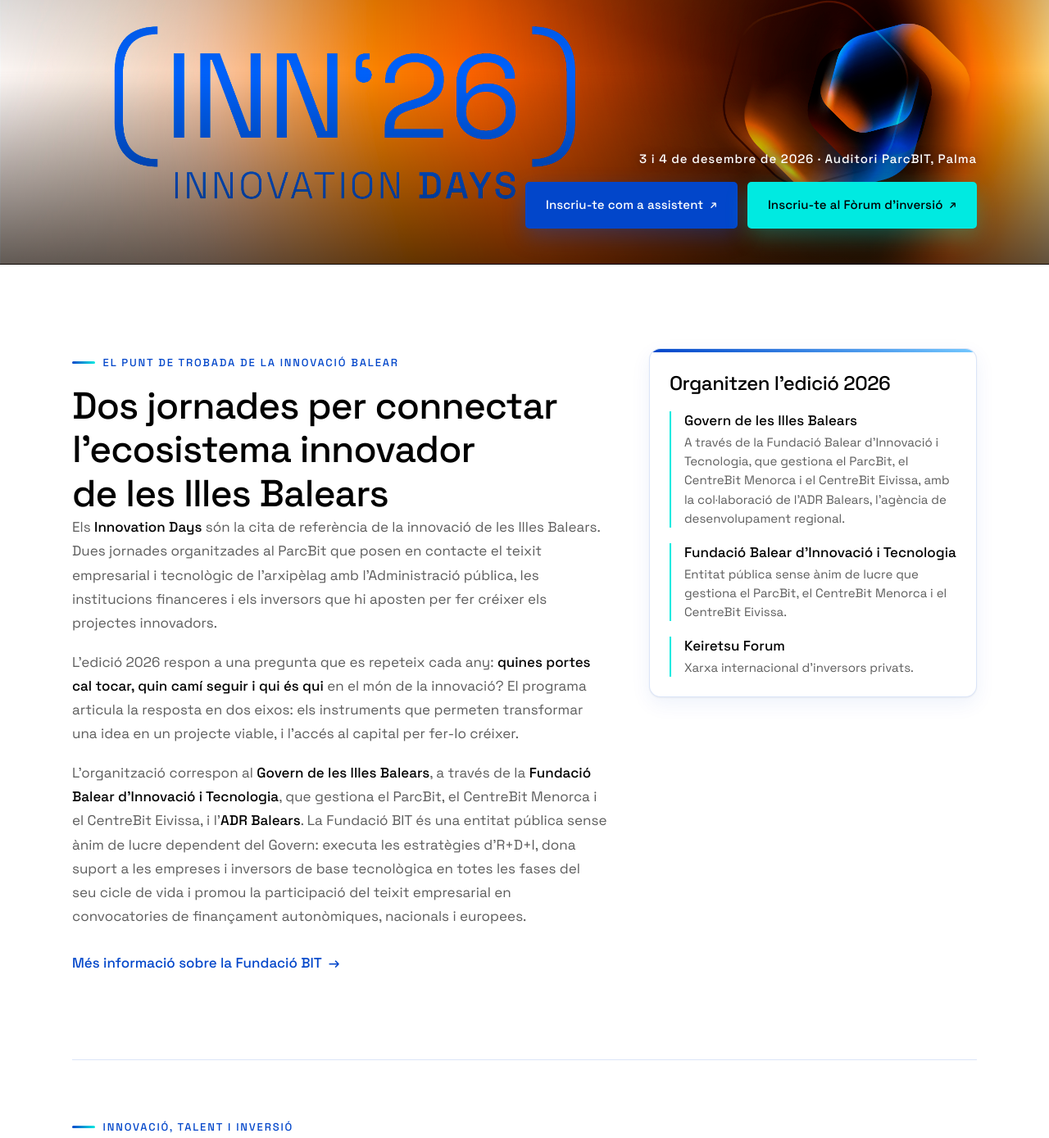
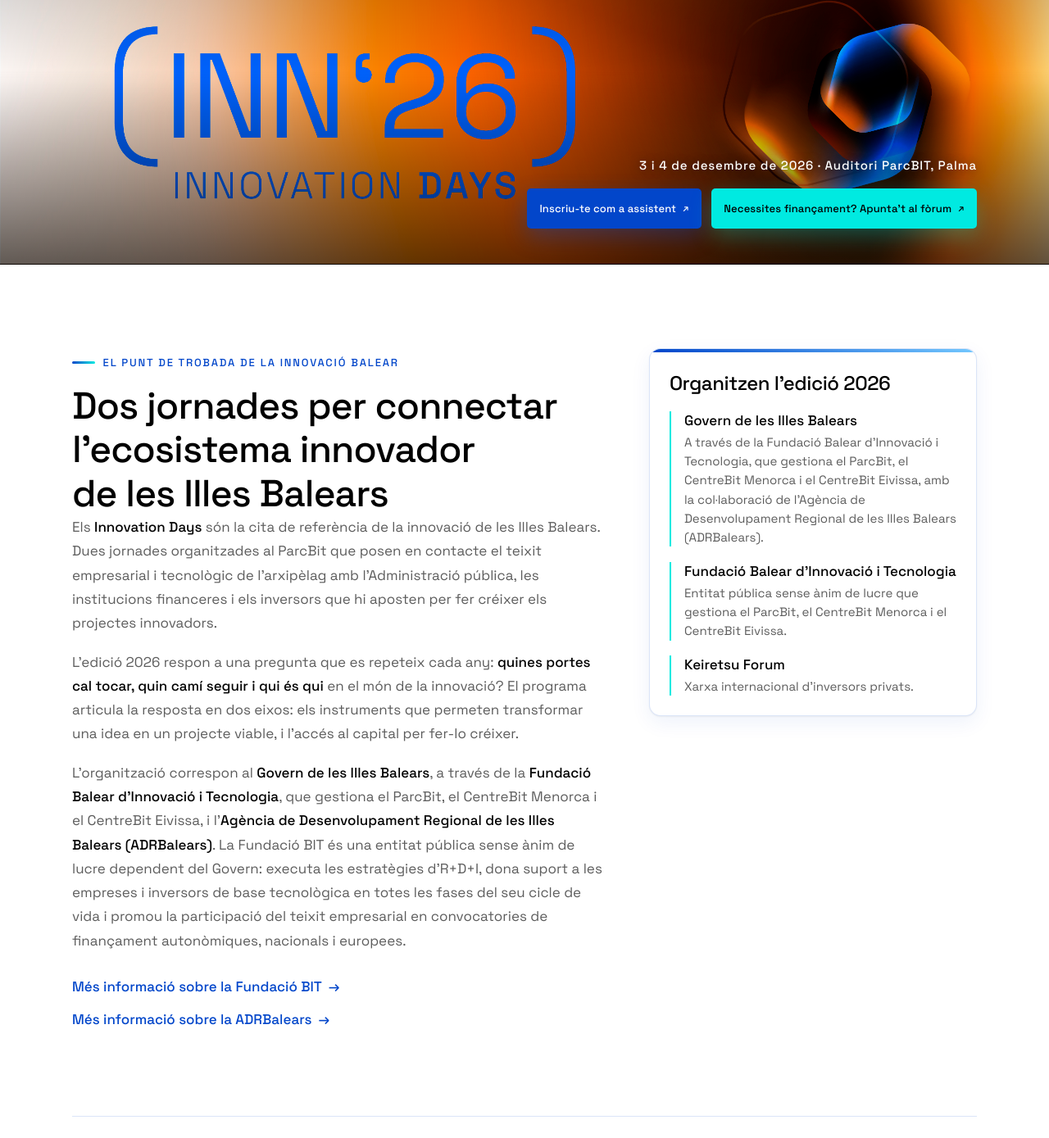
Before and after one commit to MGuerreroCabrera/innovationdays, a plain HTML site: page index.html in a window 1280 px wide. Shown: the part 137-1526 px from the top of the page at 82% size. Drawn offline with Linux system fonts and the light colour scheme.

Commit message:
Cambios ADR

```diff
--- a/index.html
+++ b/index.html
@@ -93,7 +93,7 @@
           <p class="hero__eyebrow" data-i18n="hero.eyebrow">3 i 4 de desembre de 2026 · Auditori ParcBIT, Palma</p>
           <div class="hero__actions">
             <a class="btn btn--primary" href="https://forms.cloud.microsoft/e/FkwdHGdVYX" target="_blank" rel="noopener noreferrer" data-i18n="hero.ctaAssistant">Inscriu-te com a assistent</a>
-            <a class="btn btn--secondary" href="https://keiretsuforum.es/foros-de-inversion/foro-de-inversion-palma-tech-04-12-2026/" target="_blank" rel="noopener noreferrer" data-i18n="hero.ctaForum">Inscriu-te al Fòrum d’inversió</a>
+            <a class="btn btn--secondary" href="https://keiretsuforum.es/foros-de-inversion/foro-de-inversion-palma-tech-04-12-2026/" target="_blank" rel="noopener noreferrer" data-i18n="hero.ctaForum">Necessites finançament? Apunta’t al fòrum</a>
           </div>
         </div>
       </div>
@@ -110,13 +110,19 @@
             <div class="prose">
               <p data-i18n-html="about.p1">Els <strong>Innovation Days</strong> són la cita de referència de la innovació de les Illes Balears. Dues jornades organitzades al ParcBit que posen en contacte el teixit empresarial i tecnològic de l’arxipèlag amb l’Administració pública, les institucions financeres i els inversors que hi aposten per fer créixer els projectes innovadors.</p>
               <p data-i18n-html="about.p2">L’edició 2026 respon a una pregunta que es repeteix cada any: <strong>quines portes cal tocar, quin camí seguir i qui és qui</strong> en el món de la innovació? El programa articula la resposta en dos eixos: els instruments que permeten transformar una idea en un projecte viable, i l’accés al capital per fer-lo créixer.</p>
-              <p data-i18n-html="about.p3">L’organització correspon al <strong>Govern de les Illes Balears</strong>, a través de la <strong>Fundació Balear d’Innovació i Tecnologia</strong>, que gestiona el ParcBit, el CentreBit Menorca i el CentreBit Eivissa, i l’<strong>ADR Balears</strong>. La Fundació BIT és una entitat pública sense ànim de lucre dependent del Govern: executa les estratègies d’R+D+I, dona suport a les empreses i inversors de base tecnològica en totes les fases del seu cicle de vida i promou la participació del teixit empresarial en convocatories de finançament autonòmiques, nacionals i europees.</p>
+              <p data-i18n-html="about.p3">L’organització correspon al <strong>Govern de les Illes Balears</strong>, a través de la <strong>Fundació Balear d’Innovació i Tecnologia</strong>, que gestiona el ParcBit, el CentreBit Menorca i el CentreBit Eivissa, i l’<strong>Agència de Desenvolupament Regional de les Illes Balears (ADRBalears)</strong>. La Fundació BIT és una entitat pública sense ànim de lucre dependent del Govern: executa les estratègies d’R+D+I, dona suport a les empreses i inversors de base tecnològica en totes les fases del seu cicle de vida i promou la participació del teixit empresarial en convocatories de finançament autonòmiques, nacionals i europees.</p>
             </div>
 
-            <a class="link-arrow" href="https://www.fundaciobit.org/que-es-la-fundacio-bit/" target="_blank" rel="noopener noreferrer">
-              <span data-i18n="about.link">Més informació sobre la Fundació BIT</span>
-              <span class="link-arrow__icon" aria-hidden="true">→</span>
-            </a>
+            <div class="about__links">
+              <a class="link-arrow" href="https://www.fundaciobit.org/que-es-la-fundacio-bit/" target="_blank" rel="noopener noreferrer">
+                <span data-i18n="about.link">Més informació sobre la Fundació BIT</span>
+                <span class="link-arrow__icon" aria-hidden="true">→</span>
+              </a>
+              <a class="link-arrow" href="https://adrbalears.es/" target="_blank" rel="noopener noreferrer">
+                <span data-i18n="about.linkAdr">Més informació sobre la ADRBalears</span>
+                <span class="link-arrow__icon" aria-hidden="true">→</span>
+              </a>
+            </div>
           </div>
 
           <aside class="about__aside" aria-labelledby="org-title">
@@ -125,7 +131,7 @@
               <ul class="org-card__list">
                 <li class="org-card__item">
                   <span class="org-card__name" data-i18n="about.org1">Govern de les Illes Balears</span>
-                  <span class="org-card__desc" data-i18n="about.org1Desc">A través de la Fundació Balear d’Innovació i Tecnologia, que gestiona el ParcBit, el CentreBit Menorca i el CentreBit Eivissa, amb la col·laboració de l’ADR Balears, l’agència de desenvolupament regional.</span>
+                  <span class="org-card__desc" data-i18n="about.org1Desc">A través de la Fundació Balear d’Innovació i Tecnologia, que gestiona el ParcBit, el CentreBit Menorca i el CentreBit Eivissa, amb la col·laboració de l’Agència de Desenvolupament Regional de les Illes Balears (ADRBalears).</span>
                 </li>
                 <li class="org-card__item">
                   <span class="org-card__name" data-i18n="about.org2">Fundació Balear d’Innovació i Tecnologia</span>
@@ -147,8 +153,8 @@
 
           <div class="prose prose--wide">
             <p data-i18n-html="overview.p1">El dijous 3 de desembre, la jornada se centra a <strong>Innovar a les Illes Balears</strong>: el balanç de les actuacions 2023–2026 i les oportunitats per al teixit empresarial. Hi intervenen els responsables de la RIS3 i dels principals instruments de suport —Turboconvo, CDTI i la Unitat Acceleradora de Projectes Estratègics—, els hocs d’innovació del ParcBit i els CentresBit, i casos d’èxit d’empreses de l’ecosistema que expliquen què significa innovar en primera persona.</p>
-            <p data-i18n-html="overview.p2">El divendres 4 de desembre, la jornada gira entorn de <strong>De la idea a la inversió</strong>. La Conferència i Fòrum <strong>PALMA TECH’26</strong> connecta les empreses emergents de les Illes Balears amb inversors, les empreses emergents en acció piten davant un panell qualificat i s’obre el micròfon per als inversors. La jornada es clou amb una taula rodona sobre criteris d’inversió i les claus per finançar i fer créixer una empresa emergent.</p>
-            <p data-i18n="overview.p3">Entrem les dues sessions hi ha temps per al networking: pauses cafè, espais de contacte i finger food al final de cada dia. Els Innovation Days són, en definitiva, l’espai on el talent troba capital, les pimes troben instruments i l’ecosistema es coneix de primera mà.</p>
+            <p data-i18n-html="overview.p2">El divendres 4 de desembre, la jornada gira entorn de <strong>De la idea a la inversió</strong>. La Conferència i Fòrum <strong>PALMA TECH’26</strong> connecta les empreses emergents de les Illes Balears amb inversors, les empreses emergents en acció presenten davant un panell qualificat i s’obre el micròfon per als inversors. La jornada es clou amb una taula rodona sobre criteris d’inversió i les claus per finançar i fer créixer una empresa emergent.</p>
+            <p data-i18n="overview.p3">Entre les dues sessions hi ha temps per al networking: pauses cafè, espais de contacte i finger food al final de cada dia. Els Innovation Days són, en definitiva, l’espai on el talent troba capital, les pimes troben instruments i l’ecosistema es coneix de primera mà.</p>
           </div>
 
           <ul class="stats" data-stats>
@@ -384,7 +390,7 @@
                       <span class="session__speaker" data-i18n="program.d2s02.speaker">Fundació Bit</span>
                     </p>
                     <p class="session__people">
-                      <span class="session__speaker" data-i18n="program.d2s02.speaker2">ADR Balears</span>
+                      <span class="session__speaker" data-i18n="program.d2s02.speaker2">Agència de Desenvolupament Regional de les Illes Balears (ADRBalears)</span>
                     </p>
                   </div>
                 </li>
@@ -494,7 +500,7 @@
         <p class="cta__lead" data-i18n="cta.lead">Escull com vulguis participar als Innovation Days 2026: com a assistent o al Fòrum d’inversió PALMA TECH’26.</p>
         <div class="cta__actions">
           <a class="btn btn--primary" href="https://forms.cloud.microsoft/e/FkwdHGdVYX" target="_blank" rel="noopener noreferrer" data-i18n="hero.ctaAssistant">Inscriu-te com a assistent</a>
-          <a class="btn btn--secondary" href="https://keiretsuforum.es/foros-de-inversion/foro-de-inversion-palma-tech-04-12-2026/" target="_blank" rel="noopener noreferrer" data-i18n="hero.ctaForum">Inscriu-te al Fòrum d’inversió</a>
+          <a class="btn btn--secondary" href="https://keiretsuforum.es/foros-de-inversion/foro-de-inversion-palma-tech-04-12-2026/" target="_blank" rel="noopener noreferrer" data-i18n="hero.ctaForum">Necessites finançament? Apunta’t al fòrum</a>
         </div>
       </div>
     </section>
@@ -503,7 +509,7 @@
   <!-- ================================ BLOQUE 6 — FOOTER ==================== -->
   <footer class="site-footer">
     <div class="site-footer__inner">
-      <img class="site-footer__logos" src="images/logo-footer.jpg" width="2522" height="625" alt="Govern de les Illes Balears, Fundació BIT i ADR Balears" loading="lazy">
+      <img class="site-footer__logos" src="images/logo-footer.jpg" width="2522" height="625" alt="Govern de les Illes Balears, Fundació BIT i Agència de Desenvolupament Regional de les Illes Balears (ADRBalears)" loading="lazy">
     </div>
   </footer>
 
--- a/javascript/dictionaries.js
+++ b/javascript/dictionaries.js
@@ -39,7 +39,7 @@ window.InnovationDaysI18n = {
 
     'hero.eyebrow': '3 i 4 de desembre de 2026 · Auditori ParcBIT, Palma',
     'hero.ctaAssistant': 'Inscriu-te com a assistent',
-    'hero.ctaForum': 'Inscriu-te al Fòrum d’inversió',
+    'hero.ctaForum': 'Necessites finançament? Apunta’t al fòrum',
 
     'about.eyebrow': 'El punt de trobada de la innovació balear',
     'about.title': 'Dos jornades per connectar l’ecosistema innovador de les Illes Balears',
@@ -48,16 +48,17 @@ window.InnovationDaysI18n = {
     'about.p2':
       'L’edició 2026 respon a una pregunta que es repeteix cada any: <strong>quines portes cal tocar, quin camí seguir i qui és qui</strong> en el món de la innovació? El programa articula la resposta en dos eixos: els instruments que permeten transformar una idea en un projecte viable, i l’accés al capital per fer-lo créixer.',
     'about.p3':
-      'L’organització correspon al <strong>Govern de les Illes Balears</strong>, a través de la <strong>Fundació Balear d’Innovació i Tecnologia</strong>, que gestiona el ParcBit, el CentreBit Menorca i el CentreBit Eivissa, i l’<strong>ADR Balears</strong>. La Fundació BIT és una entitat pública sense ànim de lucre dependent del Govern: executa les estratègies d’R+D+I, dona suport a les empreses i inversors de base tecnològica en totes les fases del seu cicle de vida i promou la participació del teixit empresarial en convocatories de finançament autonòmiques, nacionals i europees.',
+      'L’organització correspon al <strong>Govern de les Illes Balears</strong>, a través de la <strong>Fundació Balear d’Innovació i Tecnologia</strong>, que gestiona el ParcBit, el CentreBit Menorca i el CentreBit Eivissa, i l’<strong>Agència de Desenvolupament Regional de les Illes Balears (ADRBalears)</strong>. La Fundació BIT és una entitat pública sense ànim de lucre dependent del Govern: executa les estratègies d’R+D+I, dona suport a les empreses i inversors de base tecnològica en totes les fases del seu cicle de vida i promou la participació del teixit empresarial en convocatories de finançament autonòmiques, nacionals i europees.',
     'about.orgTitle': 'Organitzen l’edició 2026',
     'about.org1': 'Govern de les Illes Balears',
     'about.org1Desc':
-      'A través de la Fundació Balear d’Innovació i Tecnologia, que gestiona el ParcBit, el CentreBit Menorca i el CentreBit Eivissa, amb la col·laboració de l’ADR Balears, l’agència de desenvolupament regional.',
+      'A través de la Fundació Balear d’Innovació i Tecnologia, que gestiona el ParcBit, el CentreBit Menorca i el CentreBit Eivissa, amb la col·laboració de l’Agència de Desenvolupament Regional de les Illes Balears (ADRBalears).',
     'about.org2': 'Fundació Balear d’Innovació i Tecnologia',
     'about.org2Desc': 'Entitat pública sense ànim de lucre que gestiona el ParcBit, el CentreBit Menorca i el CentreBit Eivissa.',
     'about.org3': 'Keiretsu Forum',
     'about.org3Desc': 'Xarxa internacional d’inversors privats.',
     'about.link': 'Més informació sobre la Fundació BIT',
+    'about.linkAdr': 'Més informació sobre la ADRBalears',
 
     'overview.eyebrow': 'Innovació, talent i inversió',
     'overview.title': 'Descobreix quines portes cal tocar, quin camí seguir i qui és qui en el món de la innovació',
@@ -66,9 +67,9 @@ window.InnovationDaysI18n = {
     'overview.p1':
       'El dijous 3 de desembre, la jornada se centra a <strong>Innovar a les Illes Balears</strong>: el balanç de les actuacions 2023–2026 i les oportunitats per al teixit empresarial. Hi intervenen els responsables de la RIS3 i dels principals instruments de suport —Turboconvo, CDTI i la Unitat Acceleradora de Projectes Estratègics—, els hocs d’innovació del ParcBit i els CentresBit, i casos d’èxit d’empreses de l’ecosistema que expliquen què significa innovar en primera persona.',
     'overview.p2':
-      'El divendres 4 de desembre, la jornada gira entorn de <strong>De la idea a la inversió</strong>. La Conferència i Fòrum <strong>PALMA TECH’26</strong> connecta les empreses emergents de les Illes Balears amb inversors, les empreses emergents en acció piten davant un panell qualificat i s’obre el micròfon per als inversors. La jornada es clou amb una taula rodona sobre criteris d’inversió i les claus per finançar i fer créixer una empresa emergent.',
+      'El divendres 4 de desembre, la jornada gira entorn de <strong>De la idea a la inversió</strong>. La Conferència i Fòrum <strong>PALMA TECH’26</strong> connecta les empreses emergents de les Illes Balears amb inversors, les empreses emergents en acció presenten davant un panell qualificat i s’obre el micròfon per als inversors. La jornada es clou amb una taula rodona sobre criteris d’inversió i les claus per finançar i fer créixer una empresa emergent.',
     'overview.p3':
-      'Entrem les dues sessions hi ha temps per al networking: pauses cafè, espais de contacte i finger food al final de cada dia. Els Innovation Days són, en definitiva, l’espai on el talent troba capital, les pimes troben instruments i l’ecosistema es coneix de primera mà.',
+      'Entre les dues sessions hi ha temps per al networking: pauses cafè, espais de contacte i finger food al final de cada dia. Els Innovation Days són, en definitiva, l’espai on el talent troba capital, les pimes troben instruments i l’ecosistema es coneix de primera mà.',
 
     'stats.days': 'jornades',
     'stats.sessions': 'sessions',
@@ -159,7 +160,7 @@ window.InnovationDaysI18n = {
     'program.d2s02.desc':
       'Serveis d’acompanyament, acceleració i instruments de finançament per impulsar empreses emergents i transformar idees inovadores en projectes empresarials.',
     'program.d2s02.speaker': 'Fundació Bit',
-    'program.d2s02.speaker2': 'ADR Balears',
+    'program.d2s02.speaker2': 'Agència de Desenvolupament Regional de les Illes Balears (ADRBalears)',
     'program.d2s03.title': 'Una mirada diferent a la intel·ligència artificial',
     'program.d2s03.desc':
       'Ponència: «Otra charla de IA a las 09.30 y por qué le das las gracias a una máquina».',
@@ -213,7 +214,7 @@ window.InnovationDaysI18n = {
 
     'hero.eyebrow': '3 y 4 de diciembre de 2026 · Auditorio ParcBIT, Palma',
     'hero.ctaAssistant': 'Inscríbete como asistente',
-    'hero.ctaForum': 'Inscríbete al Foro de inversión',
+    'hero.ctaForum': '¿Necesitas financiación? Apúntate al foro',
 
     'about.eyebrow': 'El punto de encuentro de la innovación balear',
     'about.title': 'Dos jornadas para conectar el ecosistema innovador de las Illes Balears',
@@ -222,17 +223,18 @@ window.InnovationDaysI18n = {
     'about.p2':
       'La edición 2026 responde a una pregunta que se repite cada año: <strong>qué puertas hay que tocar, qué camino seguir y quién es quién</strong> en el mundo de la innovación? El programa articula la respuesta en dos ejes: los instrumentos que permiten transformar una idea en un proyecto viable, y el acceso al capital para hacerlo crecer.',
     'about.p3':
-      'La organización corresponde al <strong>Govern de les Illes Balears</strong>, a través de la <strong>Fundación Balear de Innovación y Tecnología</strong>, que gestiona el ParcBIT, el CentreBit Menorca y el CentreBit Eivissa, y <strong>ADR Balears</strong>. La Fundació BIT es una entidad pública sin ánimo de lucro dependiente del Gobierno: ejecuta las estrategias de I+D+i, da soporte a las empresas e inversores de base tecnológica en todas las fases de su ciclo de vida y promueve la participación del tejido empresarial en convocatorias de financiación autonómicas, nacionales y europeas.',
+      'La organización corresponde al <strong>Govern de les Illes Balears</strong>, a través de la <strong>Fundación Balear de Innovación y Tecnología</strong>, que gestiona el ParcBIT, el CentreBit Menorca y el CentreBit Eivissa, y <strong>Agencia de Desarrollo Regional de las Illes Balears (ADRBalears)</strong>. La Fundació BIT es una entidad pública sin ánimo de lucro dependiente del Gobierno: ejecuta las estrategias de I+D+i, da soporte a las empresas e inversores de base tecnológica en todas las fases de su ciclo de vida y promueve la participación del tejido empresarial en convocatorias de financiación autonómicas, nacionales y europeas.',
     'about.orgTitle': 'Organizan la edición 2026',
     'about.org1': 'Govern de les Illes Balears',
     'about.org1Desc':
-      'A través de la Fundación Balear de Innovación y Tecnología, que gestiona el ParcBIT, el CentreBit Menorca y el CentreBit Eivissa, con la colaboración de ADR Balears, la agencia de desarrollo regional.',
+      'A través de la Fundación Balear de Innovación y Tecnología, que gestiona el ParcBIT, el CentreBit Menorca y el CentreBit Eivissa, con la colaboración de la Agencia de Desarrollo Regional de las Illes Balears (ADRBalears).',
     'about.org2': 'Fundación Balear de Innovación y Tecnología',
     'about.org2Desc':
       'Entidad pública sin ánimo de lucro que gestiona el ParcBIT, el CentreBit Menorca y el CentreBit Eivissa.',
     'about.org3': 'Keiretsu Forum',
     'about.org3Desc': 'Red internacional de inversores privados.',
     'about.link': 'Más información sobre la Fundació BIT',
+    'about.linkAdr': 'Más información sobre la ADRBalears',
 
     'overview.eyebrow': 'Innovación, talento e inversión',
     'overview.title':
@@ -335,7 +337,7 @@ window.InnovationDaysI18n = {
     'program.d2s02.desc':
       'Servicios de acompañamiento, aceleración e instrumentos de financiación para impulsar empresas emergentes y transformar ideas innovadoras en proyectos empresariales.',
     'program.d2s02.speaker': 'Fundació Bit',
-    'program.d2s02.speaker2': 'ADR Balears',
+    'program.d2s02.speaker2': 'Agencia de Desarrollo Regional de las Illes Balears (ADRBalears)',
     'program.d2s03.title': 'Una mirada diferente a la inteligencia artificial',
     'program.d2s03.desc':
       'Ponencia: «Otra charla de IA a las 09.30 y por qué le das las gracias a una máquina».',
--- a/styles/main.css
+++ b/styles/main.css
@@ -709,6 +709,15 @@ button {
   }
 }
 
+/* El CTA del foro es más largo que el de la edición anterior, así que los
+   botones no pueden dar por hecho que su texto cabe en una línea: si no
+   cabe, parte en dos en lugar de recortarse (el `nowrap` global los
+   desbordaría). */
+.hero__actions .btn {
+  max-width: 100%;
+  white-space: normal;
+}
+
 @media (min-width: 768px) {
   /* Escritorio: la banda vuelve a flotar y el alto del hero lo fija la
      propia imagen. min-height: min-content impide que el copy se recorte
@@ -733,6 +742,16 @@ button {
     width: 47%;
     justify-items: end;
     text-align: right;
+  }
+
+  /* Los CTA se compactan (13px en vez de 15px) para que la fila quepa a la
+     derecha sin pisar el wordmark impreso. A 1200px la zona libre a la
+     derecha del subtítulo «INNOVATION DAYS» son 563px: con el copy anterior
+     la fila medía 551px y sobraban 12px; con el actual (41 caracteres)
+     mide 658px y se come 95px del subtítulo. Compactada queda en 549px. */
+  .hero__actions .btn {
+    font-size: 0.8125rem;
+    padding: 0.8rem 0.9rem;
   }
 }
 
@@ -765,6 +784,22 @@ button {
 
 .about__copy {
   max-width: 44rem;
+}
+
+/* Los dos enlaces "más información" van apilados: `.link-arrow` es
+   inline-flex, así que sin este contenedor se fluirían en la misma línea.
+   El contenedor hereda el margen que los separaba del párrafo y el hueco
+   entre los dos enlaces los hace leer como un par. */
+.about__links {
+  display: flex;
+  flex-direction: column;
+  align-items: flex-start;
+  gap: 0.75rem;
+  margin-top: 1.75rem;
+}
+
+.about__links .link-arrow {
+  margin-top: 0;
 }
 
 .about__aside {
@@ -1206,6 +1241,13 @@ button {
   }
 }
 
+/* Mismo criterio que en el hero: el texto del CTA del foro no siempre cabe
+   en una línea y, antes que recortarlo, parte en dos. */
+.cta__actions .btn {
+  max-width: 100%;
+  white-space: normal;
+}
+
 /* Sobre fondo azul, el botón principal se invierte a blanco. */
 .cta .btn--primary {
   background: var(--c-white);
```
Also changed, not shown: 1 other file.
